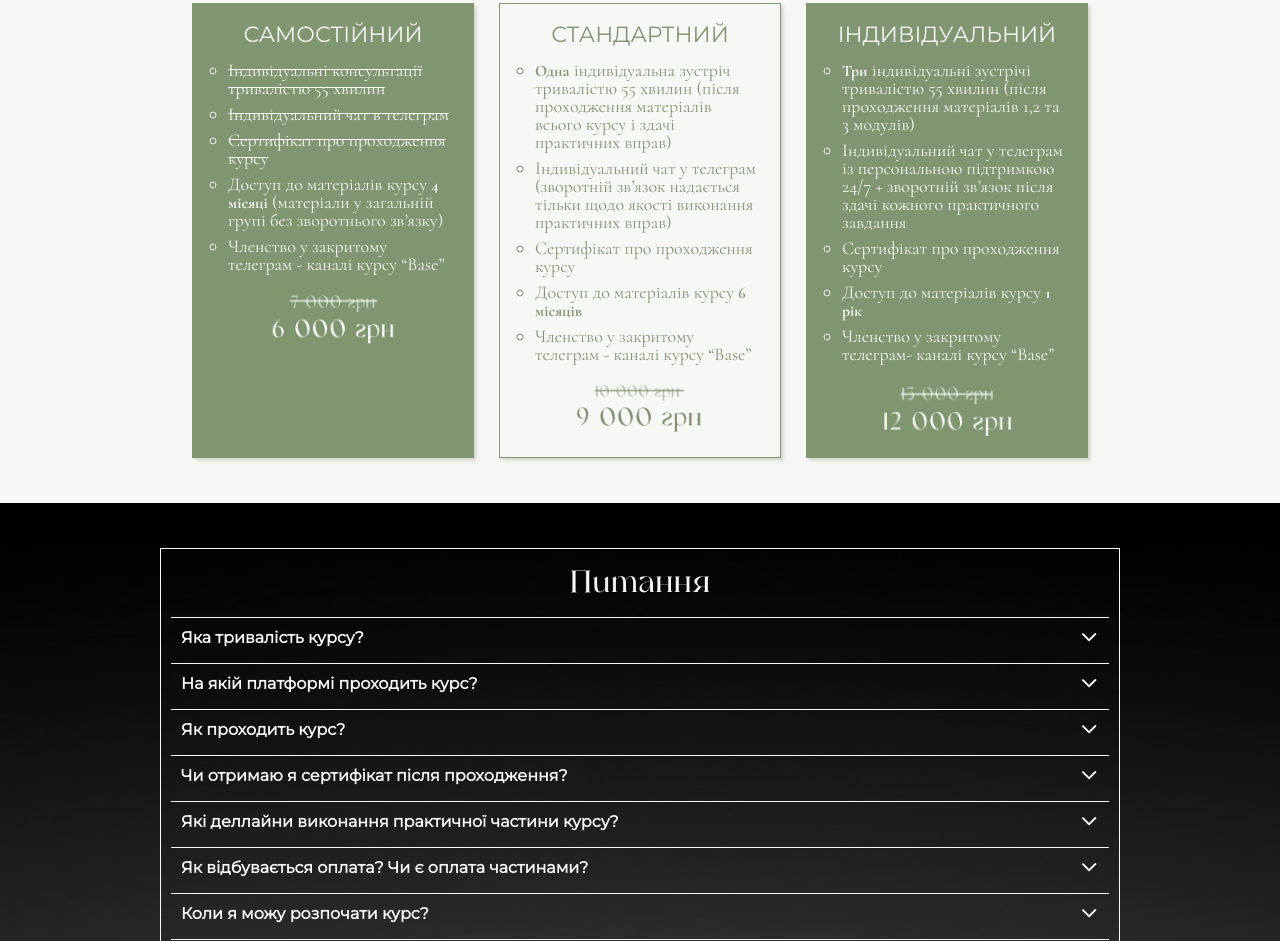
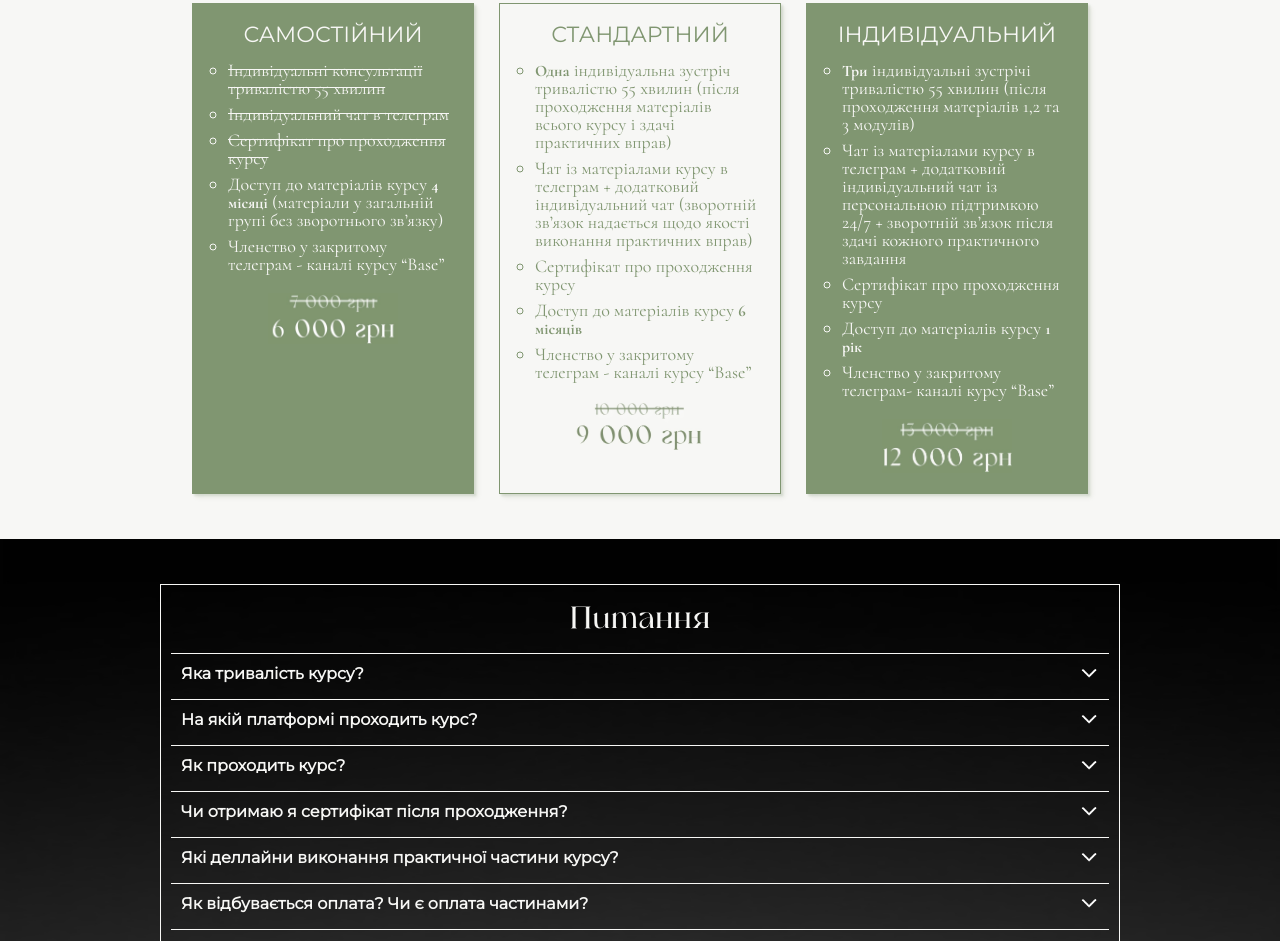
Before and after one commit to shocktreatment/aboutVoice, a plain HTML site: page index.html in a window 1280 px wide. Shown: the part 2712-3653 px from the top of the page. Drawn offline with Linux system fonts and the light colour scheme.

Commit message:
remade price

```diff
--- a/index.html
+++ b/index.html
@@ -429,8 +429,9 @@
                     курсу і здачі практичних вправ)
                   </li>
                   <li class="price-about__item">
-                    Індивідуальний чат у телеграм (зворотній звʼязок надається
-                    тільки щодо якості виконання практичних вправ)
+                    Чат із матеріалами курсу в телеграм + додатковий
+                    індивідуальний чат (зворотній звʼязок надається щодо якості
+                    виконання практичних вправ)
                   </li>
                   <li class="price-about__item">
                     Сертифікат про проходження курсу
@@ -458,9 +459,9 @@
                     модулів)
                   </li>
                   <li class="price-about__item">
-                    Індивідуальний чат у телеграм із персональною підтримкою
-                    24/7 + зворотній звʼязок після здачі кожного практичного
-                    завдання
+                    Чат із матеріалами курсу в телеграм + додатковий
+                    індивідуальний чат із персональною підтримкою 24/7 +
+                    зворотній звʼязок після здачі кожного практичного завдання
                   </li>
                   <li class="price-about__item">
                     Сертифікат про проходження курсу
```
